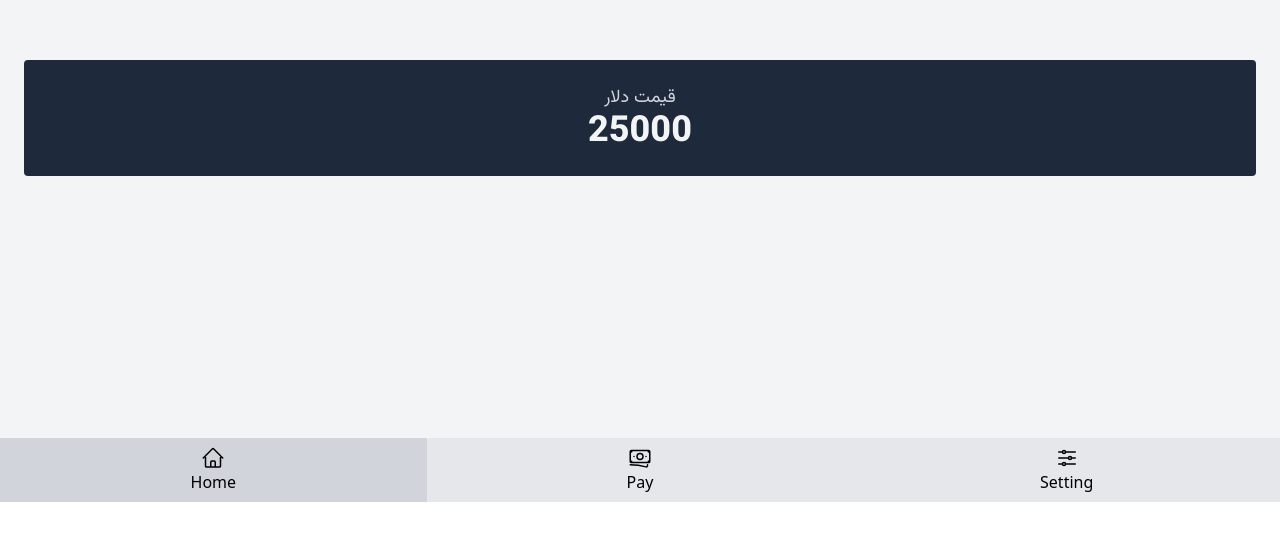
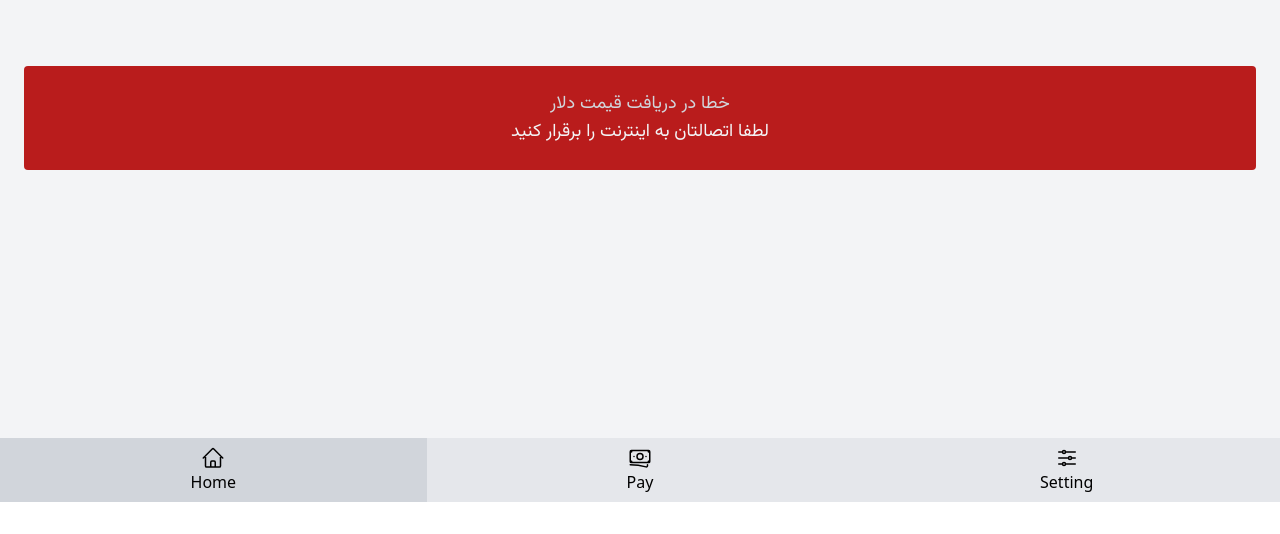
Before and after one commit to iMohammadd/azad-pay, a React (Vite) app: page / in a window 1280 px wide. Shown: the part 298-832 px from the top of the page. Built offline with nearby package versions, Linux system fonts and the light colour scheme; no server answers.

Commit message:
add connection error message

```diff
--- a/src/features/price/priceSlice.js
+++ b/src/features/price/priceSlice.js
@@ -2,23 +2,19 @@ import { createAsyncThunk, createSlice } from "@reduxjs/toolkit"
 import axios from "axios"
 
 const initialState = {
-    usd: 25000,
+    usd: 0,
     isLoading: false,
     error: ''
 }
 
 export const getUsdPrice = createAsyncThunk(
     'price/getUsdPrice',
-    async () => {
+    async (_, thunkApi) => {
         try {
             const response = await axios.get('https://api.tetherland.com/currencies')
-
-            console.log(response)
-
             return response.data
         } catch (error) {
-            console.log(error)
-            return error
+            throw thunkApi.rejectWithValue(error)
         }
     }
 )
@@ -31,16 +27,19 @@ const priceSlice = createSlice({
             state.usd = action.payload
         }
     },
-    extraReducers: buider => {
-        buider.addCase(getUsdPrice.pending, (state) => state.isLoading = true)
+    extraReducers: (buider) => {
+        buider.addCase(getUsdPrice.pending, (state) => {
+            state.isLoading = true
+            state.error = ""
+        })
         buider.addCase(getUsdPrice.fulfilled, (state, { payload }) => {
             state.isLoading = false
-            console.log(payload)
             state.usd = payload.data.currencies.USDT.price
         })
         buider.addCase(getUsdPrice.rejected, (state, { payload }) => {
             state.isLoading = false
-            state.error = payload
+            console.log(payload)
+            state.error = payload.message
         })
         // [getUsdPrice.pending] : (state) => state.isLoading = true,
         // [getUsdPrice.fulfilled] : (state, action) => {
--- a/src/pages/home.jsx
+++ b/src/pages/home.jsx
@@ -1,28 +1,31 @@
-import axios from "axios"
 import { useEffect } from "react"
 import { useDispatch, useSelector } from "react-redux"
 import Layout from "../components/layout"
-import { setUsdPrice } from "../features/price/priceSlice"
+import { getUsdPrice } from "../features/price/priceSlice"
 
 const Home = () => {
     const { usd } = useSelector(store => store.price)
     const dispatch = useDispatch()
+    const { error } = useSelector(state => state.price)
 
     useEffect(() => {
-        axios.get('https://api.tetherland.com/currencies')
-        .then(response => {
-            dispatch(setUsdPrice(response.data.data.currencies.USDT.price))
-        })
-        .catch(err => console.log(err))
+        dispatch(getUsdPrice())
     }, [])
     return (
         <Layout>
-            <p className="flex h-screen text-lg font-vazir rtl py-6 text-center">
-                <div className="m-auto w-full bg-slate-800 rounded px-4 py-6">
-                    <span className="text-gray-300">قیمت دلار</span><br />
-                    <span className="text-4xl text-gray-100 font-extrabold">{(usd)}</span>
-                </div>
-            </p>
+            <div className="flex h-screen text-lg font-vazir rtl py-6 text-center">
+                { error == "" ? (
+                    <div className="m-auto w-full bg-slate-800 rounded px-4 py-6">
+                        <span className="text-gray-300">قیمت دلار</span><br />
+                        <span className="text-4xl text-gray-100 font-extrabold">{(usd)}</span>
+                    </div>
+                ) : (
+                    <div className="m-auto w-full bg-red-700 rounded px-4 py-6">
+                        <span className="text-gray-300">خطا در دریافت قیمت دلار</span><br />
+                        <span className="text-gray-100">لطفا اتصالتان به اینترنت را برقرار کنید</span>
+                    </div>
+                )}
+            </div>
         </Layout>
     )
 }
--- a/src/pages/pay.jsx
+++ b/src/pages/pay.jsx
@@ -8,11 +8,12 @@ import withReactContent from 'sweetalert2-react-content'
 import { entries } from "idb-keyval"
 import { useEffect } from "react"
 import { setCoin } from "../features/coin/coinSlice"
+import { getUsdPrice } from "../features/price/priceSlice"
 
 const Pay = () => {
     const { coin, amount, show } = useSelector(state => state.invoice)
     const { trc20, erc20, bep20, btc } = useSelector(state => state.coin)
-    const { usd } = useSelector(state => state.price)
+    const { error, usd } = useSelector(state => state.price)
     const dispatch = useDispatch()
     const MySwal = withReactContent(Swal)
 
@@ -28,6 +29,7 @@ const Pay = () => {
             })
         }
         setTokens()
+        dispatch(getUsdPrice())
     }, [])
 
     const dispatchable = (token, callback) => {
@@ -67,6 +69,19 @@ const Pay = () => {
 
         }
     })
+
+    if(error != "") {
+        return (
+            <Layout>
+                <div className="flex h-screen text-lg font-vazir rtl py-6 text-center">
+                    <div className="m-auto w-full bg-red-700 rounded px-4 py-6">
+                        <span className="text-gray-300">خطا در دریافت قیمت دلار</span><br />
+                        <span className="text-gray-100">لطفا اتصالتان به اینترنت را برقرار کنید</span>
+                    </div>
+                </div>
+            </Layout>
+        )
+    }
 
     return (
         <Layout>
--- a/vite.config.js
+++ b/vite.config.js
@@ -7,7 +7,7 @@ export default defineConfig({
   plugins: [react(), VitePWA({
     registerType: 'autoUpdate',
     injectRegister: 'auto',
-    includeAssets: ['favicon.ico', 'apple-touch-icon.png', 'masked-icon.svg', 'assets/fonts/Vazirmatn[wght].woff'],
+    includeAssets: ['favicon.ico', 'apple-touch-icon.png', 'masked-icon.svg', 'assets/fonts/*.woff'],
     // devOptions: {
     //   enabled: true
     // },
```
